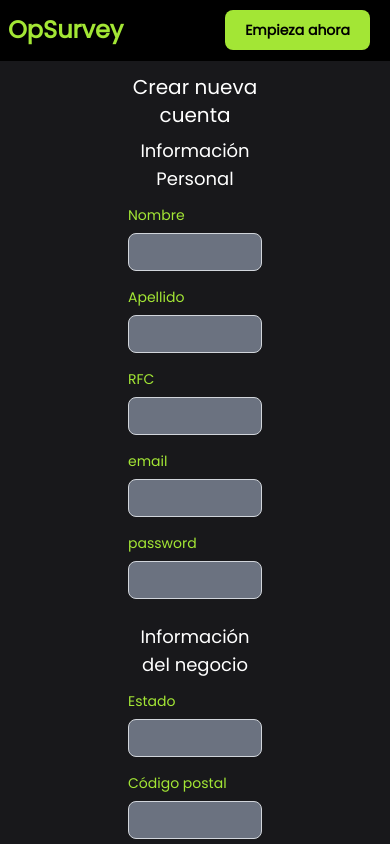
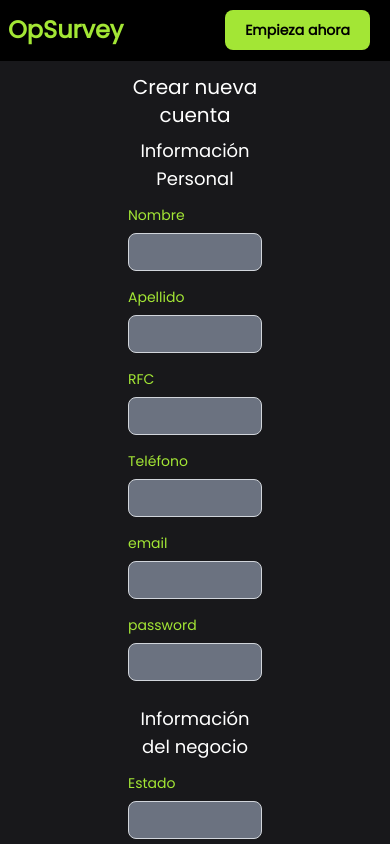
Before and after one commit to OpSurvey/web-app, a Next.js app: page /quoter in a window 390 px wide. Shown: the top 844 px of the page. Built offline with nearby package versions, Linux system fonts and the light colour scheme.

Commit message:
ADD phone to quoter form

```diff
--- a/components/QuoterForm.jsx
+++ b/components/QuoterForm.jsx
@@ -118,6 +118,34 @@
           </div>
           <div className="mb-4 w-full">
             <label
+              htmlFor="phone"
+              className="block mb-2 text-sm font-medium text-lime-400"
+            >
+              Teléfono
+            </label>
+            <input
+              type="text"
+              name="phone"
+              id="phone"
+              className="bg-gray-500 border border-gray-300 text-white text-sm rounded-lg focus:ring-lime-400 focus:border-lime-400 block w-full p-2"
+              placeholder=" "
+              required=""
+              {...register("phone", {
+                required: true,
+                minLength: 10
+              })}
+            />
+            {errors.phone?.type === "minLength" && (
+              <span className="text-red-400 ">
+                Largo mínimo del teléfono son 10 caracteres
+              </span>
+            )}
+            {errors.phone?.type === "required" && (
+              <span className="text-red-400 ">El teléfono es requerido</span>
+            )}
+          </div>
+          <div className="mb-4 w-full">
+            <label
               htmlFor="email"
               className="block mb-2 text-sm font-medium text-lime-400"
             >
@@ -146,7 +174,6 @@
               <span className="text-red-400 ">{errors.email.message}</span>
             )}
           </div>
-
           <div className="mb-4 w-full">
             <label
               htmlFor="password"
```
